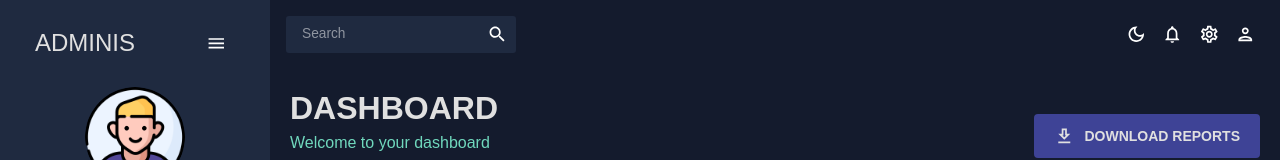
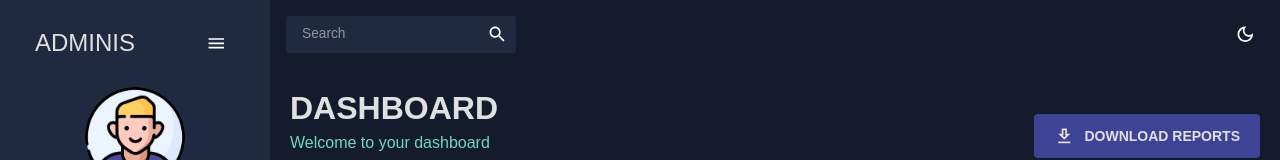
Before and after one commit to mahdirez/admin-dashboard, a React (Create React App) app: page / in a window 1280 px wide. Shown: the top 160 px of the page. Built offline with nearby package versions, Linux system fonts and the light colour scheme.

Commit message:
fix topbar

```diff
--- a/src/scenes/global/Topbar.jsx
+++ b/src/scenes/global/Topbar.jsx
@@ -35,15 +35,6 @@ const Topbar = () => {
             <LightModeOutlinedIcon />
           )}
         </IconButton>
-        <IconButton>
-          <NotificationsOutlinedIcon />
-        </IconButton>
-        <IconButton>
-          <SettingsOutlinedIcon />
-        </IconButton>
-        <IconButton>
-          <PersonOutlinedIcon />
-        </IconButton>
       </Box>
     </Box>
   );
```
